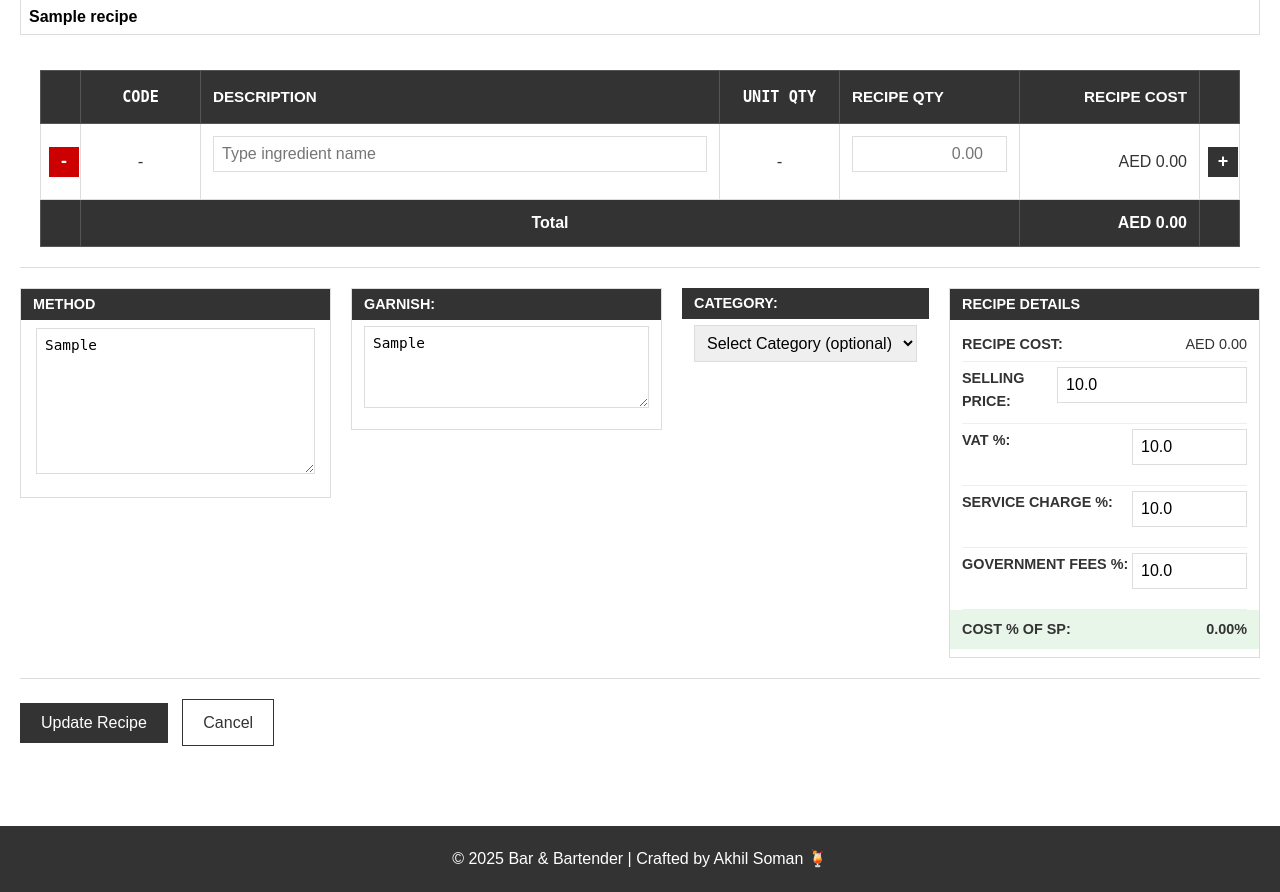
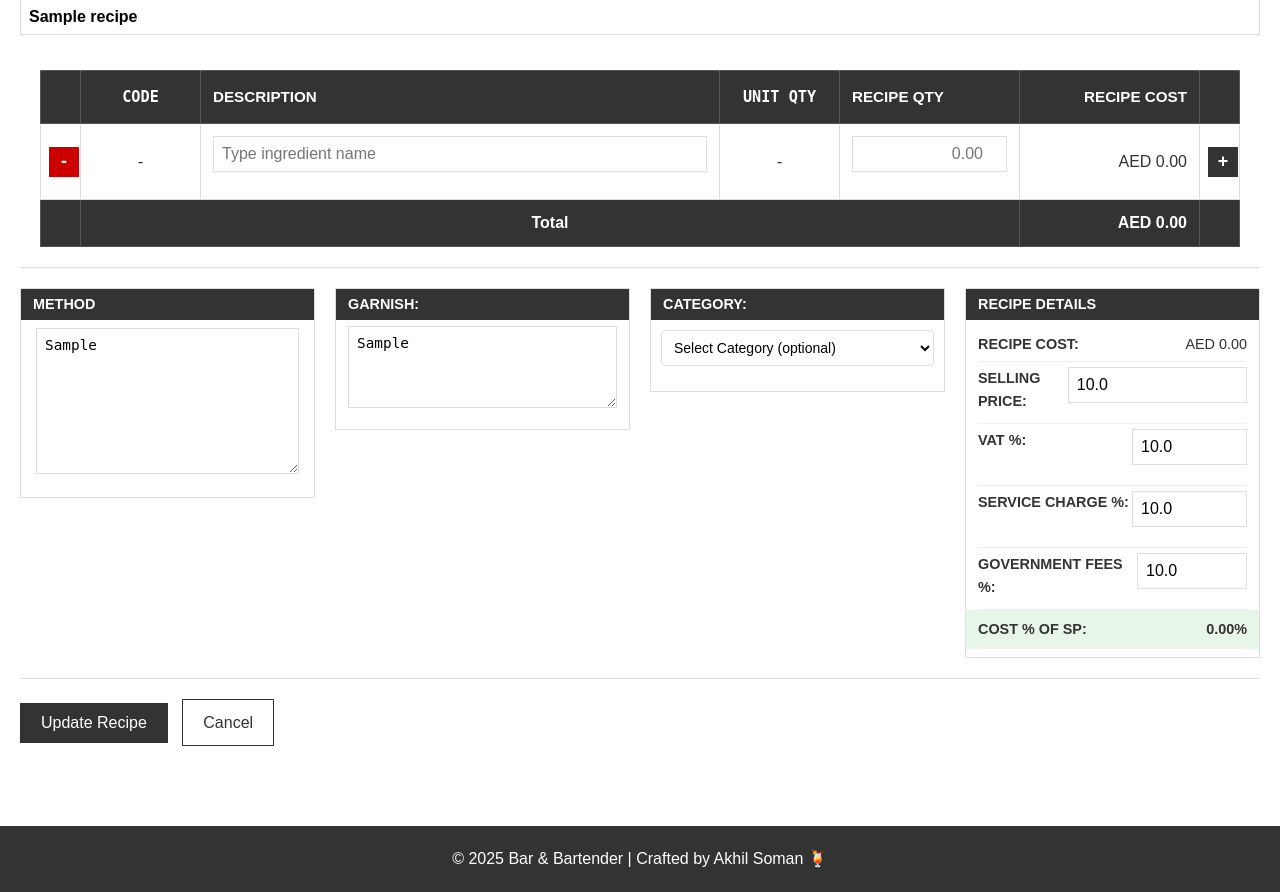
Before and after one commit to akiuser10/bar-and-bartender, a Flask app: page /recipes/1/edit in a window 1280 px wide. Shown: the part 133-1025 px from the top of the page. Run offline with Flask 3, Linux system fonts and the light colour scheme; a user stored in the database is signed in; tables that the repository leaves empty hold one stand-in row (values such as "Sample post").

Commit message:
Add CSS styling for category dropdown section

```diff
--- a/static/style.css
+++ b/static/style.css
@@ -780,6 +780,7 @@ main .page-panel .recipe-view-container {
 
 .method-section,
 .garnish-section,
+.category-section,
 .recipe-details-section {
     background: white;
     border: 1px solid #ddd;
@@ -800,7 +801,8 @@ main .page-panel .recipe-view-container {
     overflow: visible;
 }
 
-.garnish-section {
+.garnish-section,
+.category-section {
     display: flex;
     flex-direction: column;
     min-height: 0;
@@ -860,6 +862,20 @@ main .page-panel .recipe-view-container {
     display: flex;
     flex-direction: column;
     min-height: 0;
+}
+
+.method-section .section-content,
+.category-section .section-content {
+    padding: 10px;
+}
+
+.section-select {
+    width: 100%;
+    padding: 8px;
+    border: 1px solid #ddd;
+    border-radius: 4px;
+    font-size: 14px;
+    background-color: #fff;
 }
 
 .method-section .section-content {
```
